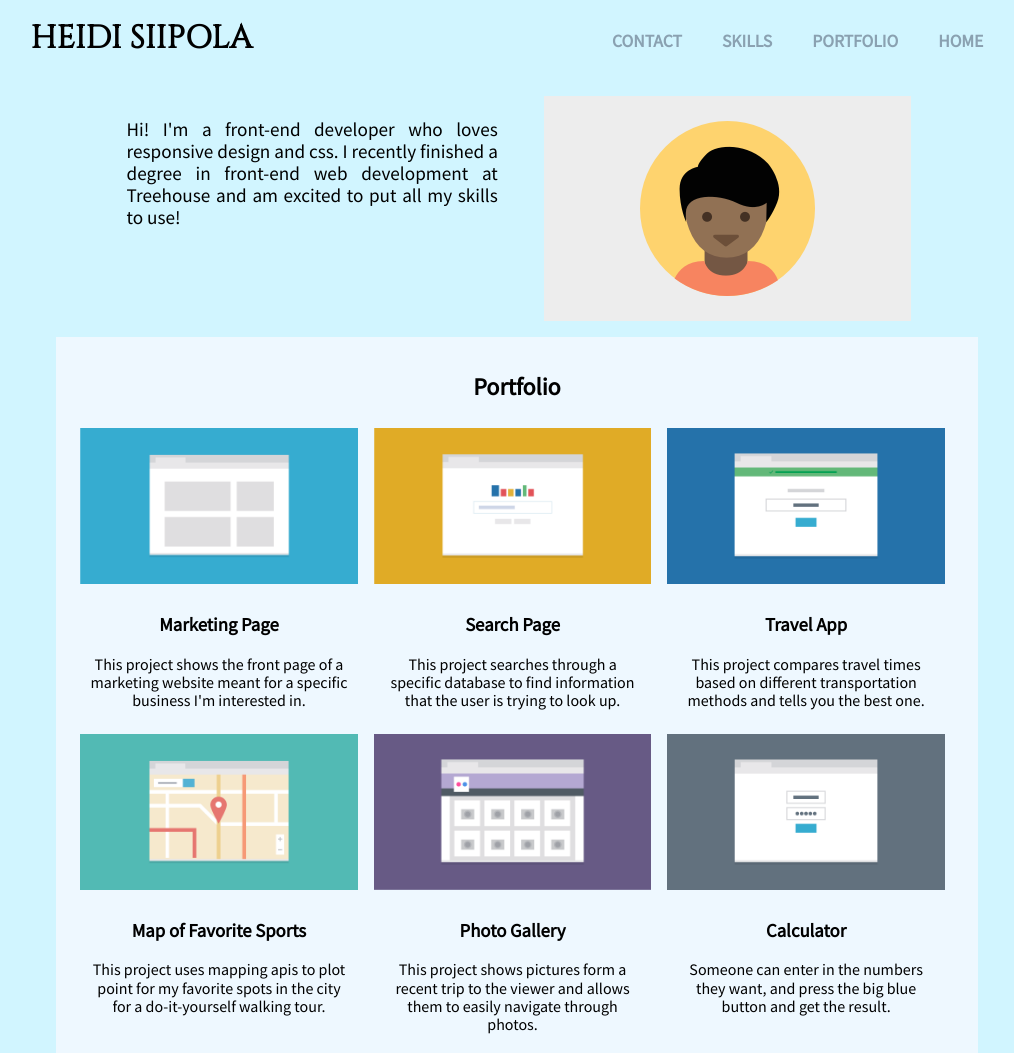
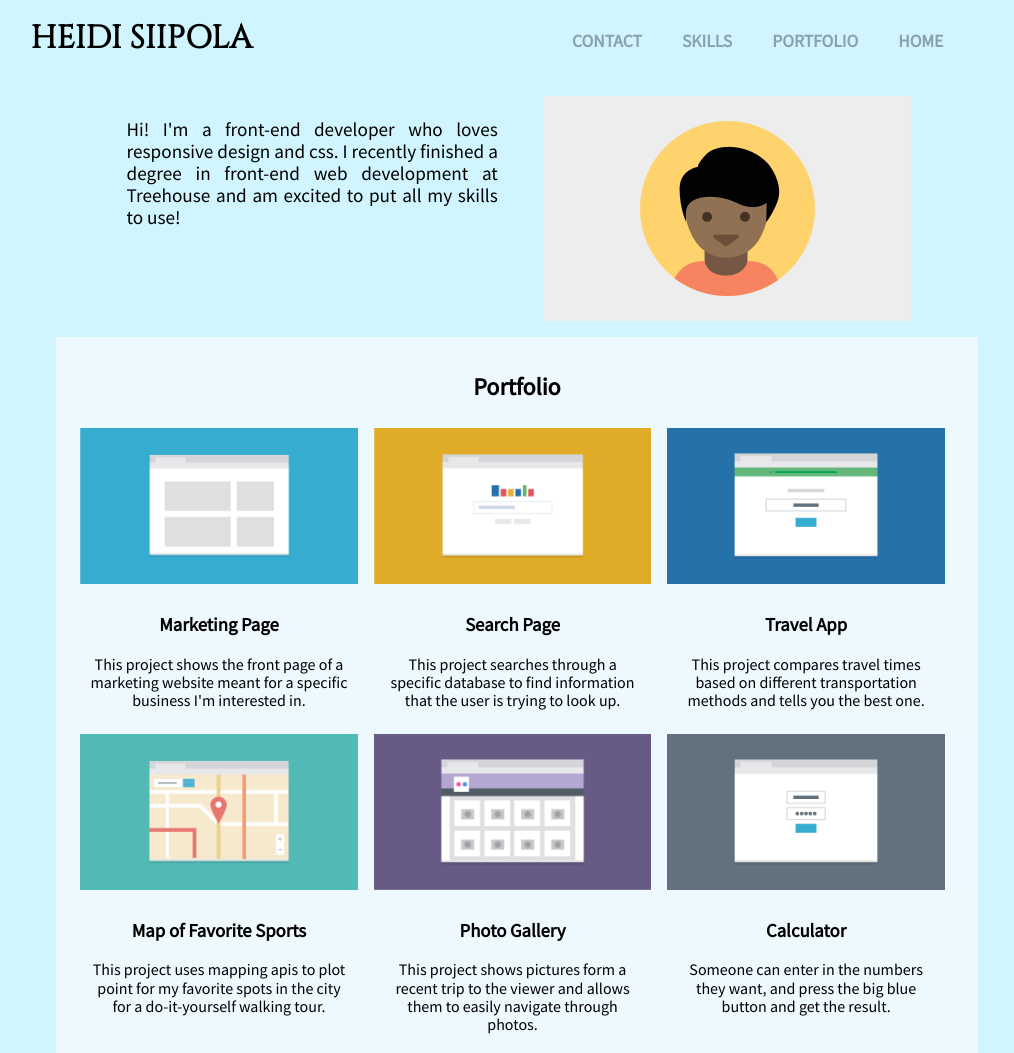
Before and after one commit to heidialina/TechDegreeUnit2, a plain HTML site: page index.html in a window 1280 px wide. Shown: the top 1053 px of the page, without its empty margins (123-1137 px from the left). Drawn offline with Linux system fonts and the light colour scheme.

Commit message:
Fixing
Padding fixed

```diff
--- a/css/screen.css
+++ b/css/screen.css
@@ -70,7 +70,7 @@ Lists
 
 .main-nav {
 	text-align: center;
-	padding-left: -40px;
+	padding-right: 40px;
 
 }
 
```
